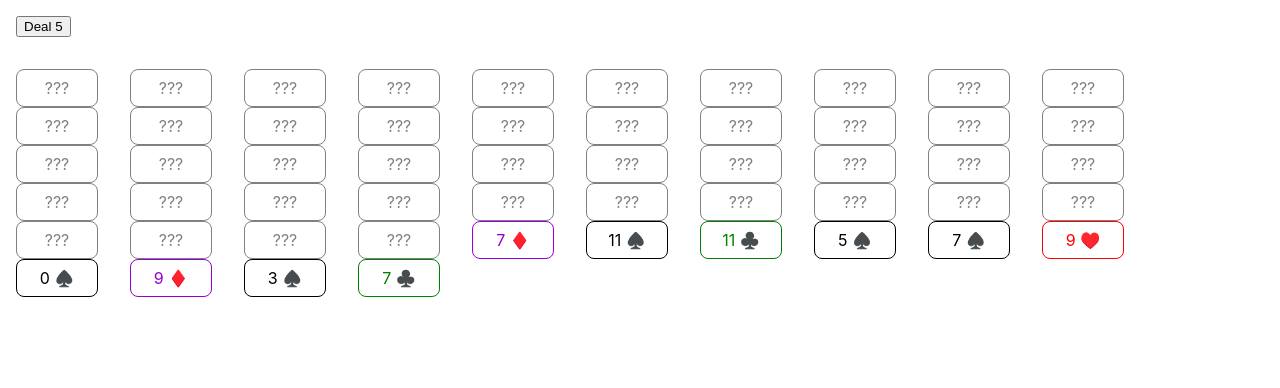
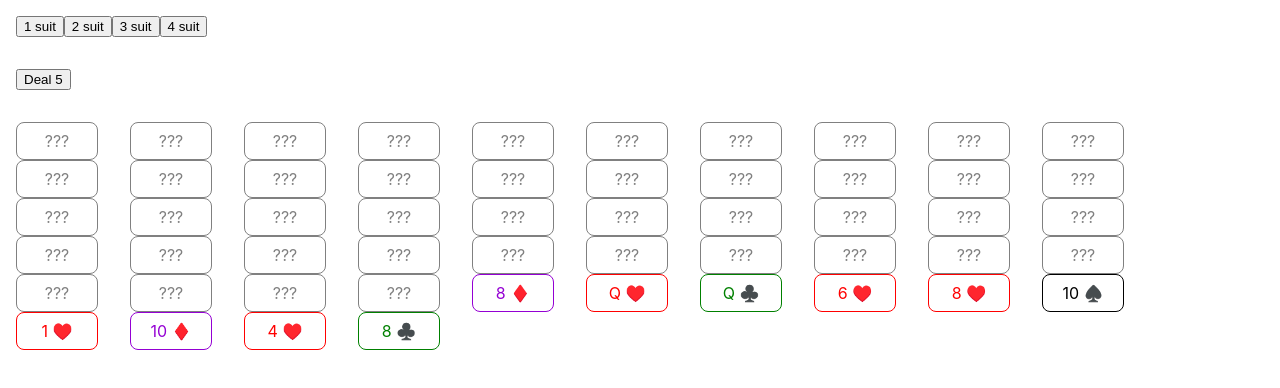
Before and after one commit to mpaulweeks/spider-solitaire, a React (Create React App) app: page / in a window 1280 px wide. Shown: the top 388 px of the page. Built offline with nearby package versions, Linux system fonts and the light colour scheme.

Commit message:
add reset, value render

```diff
--- a/src/fe/App.tsx
+++ b/src/fe/App.tsx
@@ -14,6 +14,10 @@ export function App() {
     return onTrigger;
   }, [boardState, setBoardState]);
 
+  const reset = useCallback((board: Board) => {
+    setBoardState(board.serialize());
+  }, [setBoardState]);
+
   const board = Board.deserialize(boardState);
-  return <ViewBoard board={board} trigger={triggerBoard} />;
+  return <ViewBoard board={board} trigger={triggerBoard} reset={reset} />;
 }
--- a/src/fe/ViewBoard.tsx
+++ b/src/fe/ViewBoard.tsx
@@ -1,5 +1,5 @@
 import React from 'react';
-import { Board, Trigger } from "../logic";
+import { Board, Callback, GenerateDeck, Trigger } from "../logic";
 import { ViewColumn } from './ViewColumn';
 
 import styled from 'styled-components';
@@ -27,11 +27,25 @@ const CompColumnContainer = styled.div`
   flex-wrap: nowrap;
 `;
 
-export function ViewBoard(props: { board: Board, trigger: Trigger<Board> }) {
-  const { board, trigger } = props;
+export function ViewBoard(props: { board: Board, trigger: Trigger<Board>, reset: Callback<Board>, }) {
+  const { board, trigger, reset } = props;
   const remainingDeals = board.remainingDeals();
   return (
     <CompBoard>
+      <CompHeader>
+        <button onClick={() => reset(Board.createNew(GenerateDeck(1)))}>
+          1 suit
+        </button>
+        <button onClick={() => reset(Board.createNew(GenerateDeck(2)))}>
+          2 suit
+        </button>
+        <button onClick={() => reset(Board.createNew(GenerateDeck(3)))}>
+          3 suit
+        </button>
+        <button onClick={() => reset(Board.createNew(GenerateDeck(4)))}>
+          4 suit
+        </button>
+      </CompHeader>
       <CompHeader>
         {remainingDeals ? (
           <button onClick={trigger(b => b.deal())}>
--- a/src/fe/ViewCard.tsx
+++ b/src/fe/ViewCard.tsx
@@ -13,16 +13,31 @@ const CompCard = styled.div<{ color: string }>`
 `;
 
 const suitToSymbol = [
+  '♠️',
   '♥️',
-  '♠️',
   '♦️',
   '♣️',
 ];
 const suitToColor = [
+  'black',
   'red',
-  'black',
   'darkviolet',
   'green',
+];
+const valueToString = [
+  '1',
+  '2',
+  '3',
+  '4',
+  '5',
+  '6',
+  '7',
+  '8',
+  '9',
+  '10',
+  'J',
+  'Q',
+  'K',
 ];
 
 export function ViewCard(props: { card: Card }) {
@@ -30,7 +45,7 @@ export function ViewCard(props: { card: Card }) {
   if (card.state.faceUp) {
     return (
       <CompCard color={suitToColor[card.suit]}>
-        {card.value} {suitToSymbol[card.suit]}
+        {valueToString[card.value]} {suitToSymbol[card.suit]}
       </CompCard>
     )
   }
```
